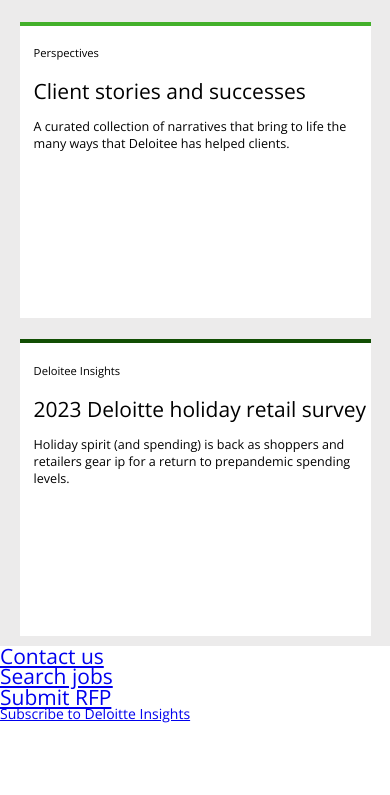
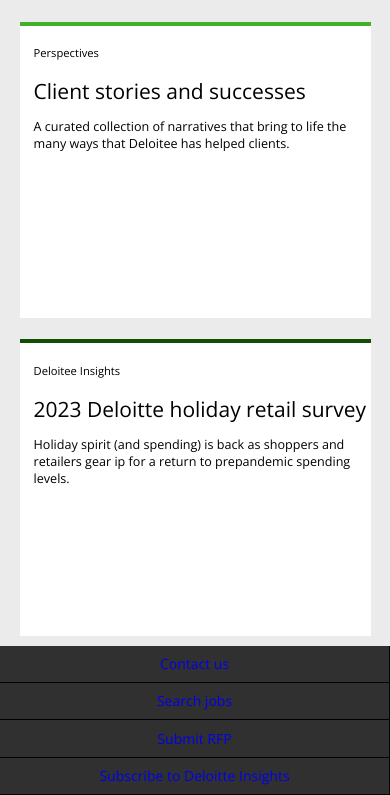
Before and after one commit to Joel-Milla/deloitee-practice, a plain HTML site: page index.html in a window 390 px wide. Shown: the part 2047-2842 px from the top of the page. Before the commit the page ends 2770 px from the top, so only its background shows below. Drawn offline with nearby package versions, Linux system fonts and the light colour scheme.

Commit message:
Finished footer that is responsive to all views.

```diff
--- a/assets/css/style.css
+++ b/assets/css/style.css
@@ -467,3 +467,45 @@
     }
 }
 /* Main ***************************************************/
+
+
+/* Footer ***************************************************/
+footer {
+    display: flex;
+    flex-wrap: wrap;
+    background-color: #303030;
+    color: #c2c2c2;
+}
+
+footer div {
+    padding: 0.8rem;
+    border-right: 1px solid #000;
+}
+
+footer a {
+    display: flex;
+    justify-content: center;
+    align-items: center;
+    text-decoration: none;
+    height: 100%;
+    width: 100%;
+}
+
+footer a:visited {
+    color: #c2c2c2;
+}
+
+footer a:hover {
+    color: #43b02a;
+    transition: color .15s;
+}
+
+@media only screen and (max-width: 480px) {
+    footer {
+        flex-direction: column;
+    }
+    footer div {
+        border-bottom: 1px solid #000;
+    }
+}
+/* Footer ***************************************************/
--- a/index.html
+++ b/index.html
@@ -138,16 +138,16 @@
         </main>
         <footer>
             <div>
-                <h2><a href="#">Contact us</a></h2>
+                <a href="#">Contact us</a>
             </div>
             <div>
-                <h2><a href="#">Search jobs</a></h2>
+                <a href="#">Search jobs</a>
             </div>
             <div>
-                <h2><a href="#">Submit RFP</a></h2>
+                <a href="#">Submit RFP</a>
             </div>
             <div>
-                <a href="#">Subscribe to Deloitte Insights</a><h2></h2>
+                <a href="#">Subscribe to Deloitte Insights</a>
             </div>
         </footer>
     </body>
```
Also changed, not shown: Original landing page/1 part.png (added), Original landing page/2 part.png (added).
